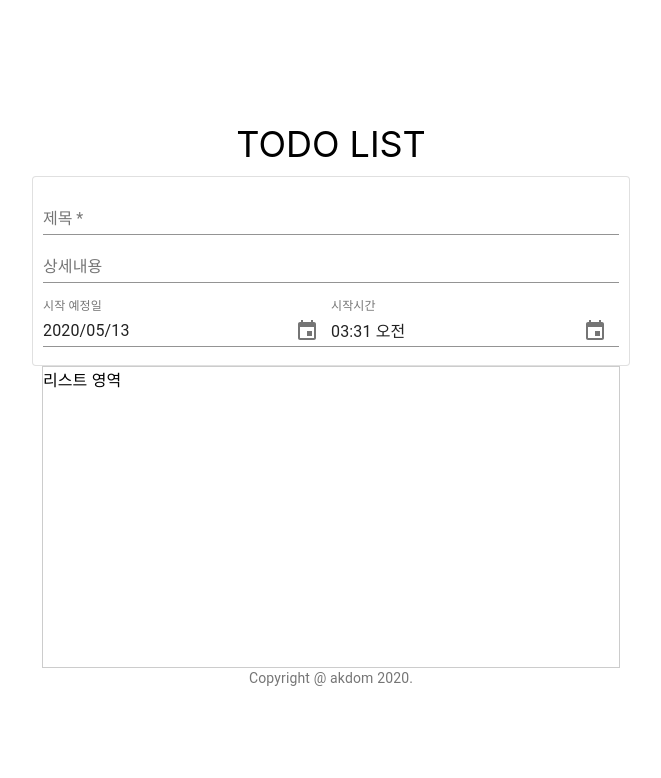
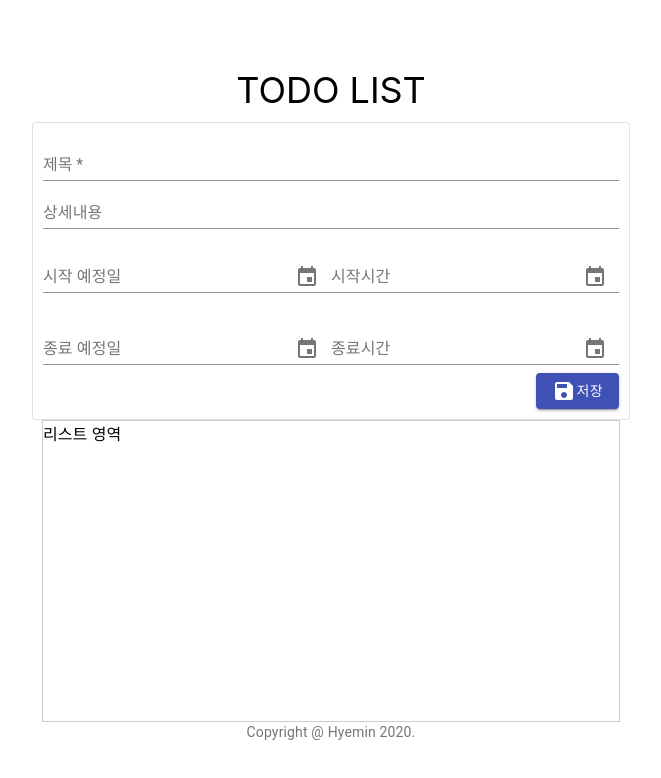
Before and after one commit to HmLee1024/todolist, a React (Create React App) app: page / in a window 1280 px wide. Shown: the top 778 px of the page, without its empty margins (309-970 px from the left). Built offline with nearby package versions, Linux system fonts and the light colour scheme.

Commit message:
배포확인

```diff
--- a/package.json
+++ b/package.json
@@ -6,6 +6,7 @@
     "@date-io/moment": "^1.3.13",
     "@material-ui/core": "^4.9.14",
     "@material-ui/icons": "^4.9.1",
+    "@material-ui/lab": "^4.0.0-alpha.54",
     "@material-ui/pickers": "^3.2.10",
     "@testing-library/jest-dom": "^4.2.4",
     "@testing-library/react": "^9.5.0",
--- a/src/App.js
+++ b/src/App.js
@@ -1,57 +1,86 @@
 import React from 'react';
 import './App.css';
-import { TextField, Typography, Paper } from '@material-ui/core';
-import { KeyboardTimePicker, KeyboardDatePicker } from '@material-ui/pickers';
+import { Typography,List, ListItem, ListItemText } from '@material-ui/core';
 import moment from 'moment';
+import Input from './components/Input'
+
 
 class App extends React.Component {
   constructor(props){
     super(props);
-    this.state = {
-      title: "",
-      content: "",
-      startDate: new Date(),
-      startTime: new Date(),
-      endDate: new Date(),
-      endTime: new Date()
+    this.localStorage = window.localStorage;
+    const getItem = localStorage.getItem('todolist_state');
+    if(getItem){
+      this.state = JSON.parse(getItem);
+    }else {
+      this.state = {
+        todoList:[]
+      }
     }
   }
 
+  addTodoList(data) {
+    const nowList = this.state.todoList;
+    nowList.push(data);
+    this.setState({
+      todoList: nowList,
+    }, ()=>{
+      const stringState = JSON.stringify(this.state)
+      this.localStorage.setItem("todolist_state",stringState);
+
+    });
+  }
+
   render(){
-    const {startDate,startTime,endDate,endTime} = this.state;
+    const {todoList} = this.state;
+
+
     return (
       <div className="app">
         <div className="header">TODO LIST</div>
-        <Paper className="input-area" variant="outlined"style={{padding: '10px'}} >
-          <TextField onChange={(value)=> this.setState({title : value.currentTarget.value})} label="제목" size="medium" margin="none" fullWidth required/>
-          <TextField onChange={(value)=> this.setState({content : value.currentTarget.value})} label="상세내용" size="medium" margin="none" fullWidth multiline/>
-          <KeyboardDatePicker
-            disableToolbar
-            variant="inline"
-            format="yyyy/MM/DD"
-            margin="normal"
-            label="시작 예정일"
-            value = {startDate}
-            onChange={(value)=> this.setState({startDate : value._d})}
-            style={{width: '50%'}}
-            KeyboardButtonProps={{ 'aria-label' : 'change date',}}
-          />
-          <KeyboardTimePicker
-            margin="normal"
-            label="시작시간"
-            variant="inline"
-            value={startTime}
-            onChange={(value)=> this.setState({startTime : value._d})}
-            style={{width: '50%'}}
-            KeyboardButtonProps={{
-              'aria-label' : 'change time',
-            }}
-          />
-        </Paper>
-        <div className="list-area">리스트 영역</div>
-          <Typography variant="body2" color="textSecondary" align="center">
-            {'Copyright @ akdom ' + new Date().getFullYear() + '.'}
+          <Input addTodoList = {this.addTodoList.bind(this)}/>
+        <div className="list-area">리스트 영역
+            <List>
+              {todoList.map((todoItem, idx)=> {
+                const{
+                  title, content, startDate, startTime, endDate, endTime
+                } = todoItem;
+
+                if((typeof moment(startDate)) == "string"){
+                  startDate = moment(startDate);
+                  startTime = moment(startTime);
+                  endDate = moment(endDate);
+                  endTime = moment(endTime);
+                }
+
+                const checkToday = moment().isBetween(startDate,endDate);
+                const checkF = (moment().diff(startDate)<0);
+                const checkB = (moment().diff(endDate)>0);
+
+                let fontColor = "black";
+                if(checkToday) fontColor="blue";
+                if(checkF) fontColor="grey";
+                if(checkB) fontColor="red";
+
+                console.log(moment().diff('2020-06-02'));
+
+                return (
+                  <ListItem key={idx} role={undefined} dense button>
+                    <ListItemText
+                      primary={title}
+                      style={{color:fontColor}}
+                      secondary={moment(startDate).format('yyyy-MM-DD')+' '+ moment(startTime).format('HH:MM')+' ~ '+moment(endDate).format('yyyy-MM-DD')+' '+moment(endTime).format('HH:MM')}
+                    />
+                  </ListItem>
+                )
+              })}
+            </List>
+        </div>
+        <div>
+          <Typography variant="body2" color="textSecondary" align="center" >
+            {'Copyright @ Hyemin ' + new Date().getFullYear() + '.'}
           </Typography>
+        </div>
       </div>
     );
   }
--- /dev/null
+++ b/src/components/Input.js
@@ -0,0 +1,142 @@
+import React from 'react';
+import { TextField,Paper,Dialog,DialogContent,DialogContentText,DialogTitle,Snackbar} from '@material-ui/core';
+import { KeyboardTimePicker, KeyboardDatePicker } from '@material-ui/pickers';
+import moment from 'moment';
+import Button from '@material-ui/core/Button';
+import SaveIcon from '@material-ui/icons/Save';
+import CAlert from './modal/Customalert';
+
+
+
+
+class Input extends React.Component {
+  constructor(props){
+    super(props);
+
+    this.state = {
+      title: "",
+      content: "",
+      startDate: null,
+      startTime: null,
+      endDate: null,
+      endTime: null,
+      modalOpen: false,
+    }
+  }
+
+  saveTodoList() {
+    /*
+    const nowList = this.state.todoList;
+    const {title, content, startDate, startTime, endDate, endTime} = this.state;
+    nowList.push({
+      title, content, startDate, startTime,endDate, endTime
+    });
+    this.setState({
+      todoList: nowList,
+      title: "",
+      content: "",
+      startDate:null,
+      startTime: null,
+      endDate: null,
+      endTime:null
+    }, ()=> console.log(this.state))
+    */
+  }
+
+  checkValidate() {
+    const {
+      title, content, startDate,startTime,endDate,endTime
+    } = this.state;
+    if(!title || !content || !startDate || !startTime || !endDate || !endTime) {
+      return false;
+    }
+    return true;
+  }
+
+  addInputData() {
+    const data = this.state;
+    if(this.checkValidate()){
+      this.props.addTodoList(data);
+      this.setState({
+        title: "",
+        content: "",
+        startDate: null,
+        startTime: null,
+        endDate: null,
+        endTime: null
+      });
+    } else{
+      this.setState({
+        modalOpen: true
+      });
+    }
+  }
+
+
+  modalClose() {
+    this.setState({
+      modalOpen: false
+    });
+  }
+
+
+  render(){
+    const {title, content, startDate,startTime,endDate,endTime,modalOpen} = this.state;
+    return (
+        <Paper className="input-area" variant="outlined"style={{padding: '10px'}} >
+          <TextField value={title} onChange={(value)=> this.setState({title : value.currentTarget.value})} label="제목" size="medium" margin="none" fullWidth required message="제목을 입력해주세요"/>
+          <TextField value={content} onChange={(value)=> this.setState({content : value.currentTarget.value})} label="상세내용" size="medium" margin="none" fullWidth multiline/>
+          <KeyboardDatePicker
+            disableToolbar
+            variant="inline"
+            format="yyyy/MM/DD"
+            margin="normal"
+            label="시작 예정일"
+            value = {startDate}
+            onChange={(value)=> this.setState({startDate : value._d})}
+            style={{width: '50%'}}
+            KeyboardButtonProps={{ 'aria-label' : 'change date',}}
+          />
+          <KeyboardTimePicker
+            margin="normal"
+            label="시작시간"
+            variant="inline"
+            value={startTime}
+            onChange={(value)=> this.setState({startTime : value._d})}
+            style={{width: '50%'}}
+            KeyboardButtonProps={{
+              'aria-label' : 'change time',
+            }}
+          />
+          <KeyboardDatePicker
+            disableToolbar
+            variant="inline"
+            format="yyyy/MM/DD"
+            margin="normal"
+            label="종료 예정일"
+            value = {endDate}
+            onChange={(value)=> this.setState({endDate : value._d})}
+            style={{width: '50%'}}
+            KeyboardButtonProps={{ 'aria-label' : 'change date',}}
+          />
+          <KeyboardTimePicker
+            margin="normal"
+            label="종료시간"
+            variant="inline"
+            value={endTime}
+            onChange={(value)=> this.setState({endTime : value._d})}
+            style={{width: '50%'}}
+            KeyboardButtonProps={{
+              'aria-label' : 'change time',
+            }}
+          />
+          <Button variant="contained" color="primary" style={{float: 'right'}} onClick={this.addInputData.bind(this)}>
+            <SaveIcon></SaveIcon> 저장
+          </Button>
+          <CAlert modalClose={this.modalClose.bind(this)} modalOpen={modalOpen} message="에러입니다" />
+        </Paper>
+    );
+  }
+}
+
+export default Input;
--- /dev/null
+++ b/src/components/modal/Customalert.js
@@ -0,0 +1,28 @@
+import React from 'react';
+import Alert from '@material-ui/lab/Alert';
+import Snackbar from '@material-ui/core/Snackbar';
+
+class Customalert extends React.Component {
+
+    visibleAlert(){
+
+    }
+
+    render(){
+        const {modalOpen,modalClose, message} = this.props;
+        return(
+            <Snackbar
+                open={modalOpen}
+                autoHideDuration={6000}
+                onClose={() => modalClose()}
+                anchorOrigin={{ vertical:"center", horizontal:"center"}}>
+
+                <Alert onClose={() => modalClose()} severity="error">
+                    {message}
+                </Alert>
+            </Snackbar>
+        );
+    }
+}
+
+export default Customalert;
```
Also changed, not shown: 1 other file (tests, documents, lock files or other folders).
